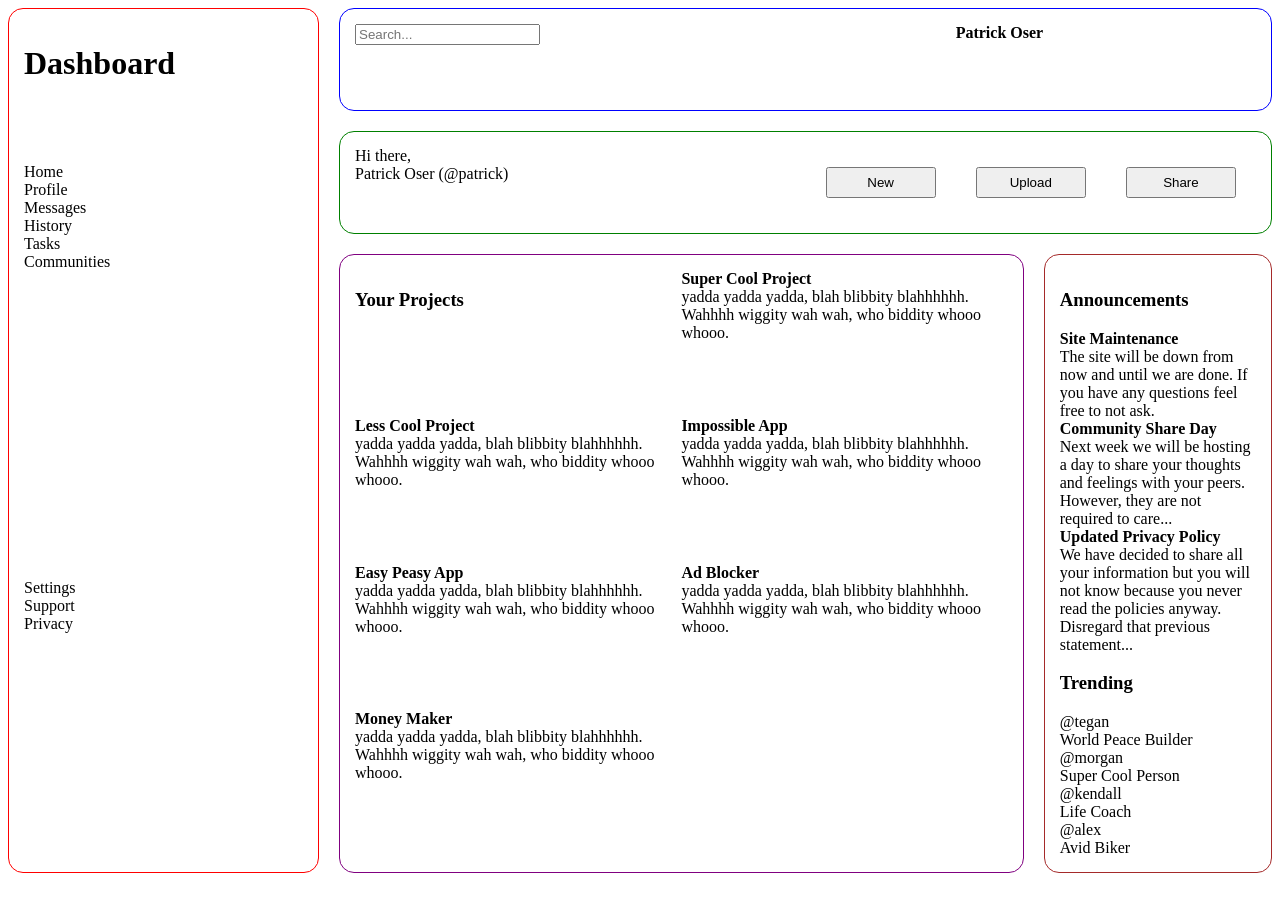
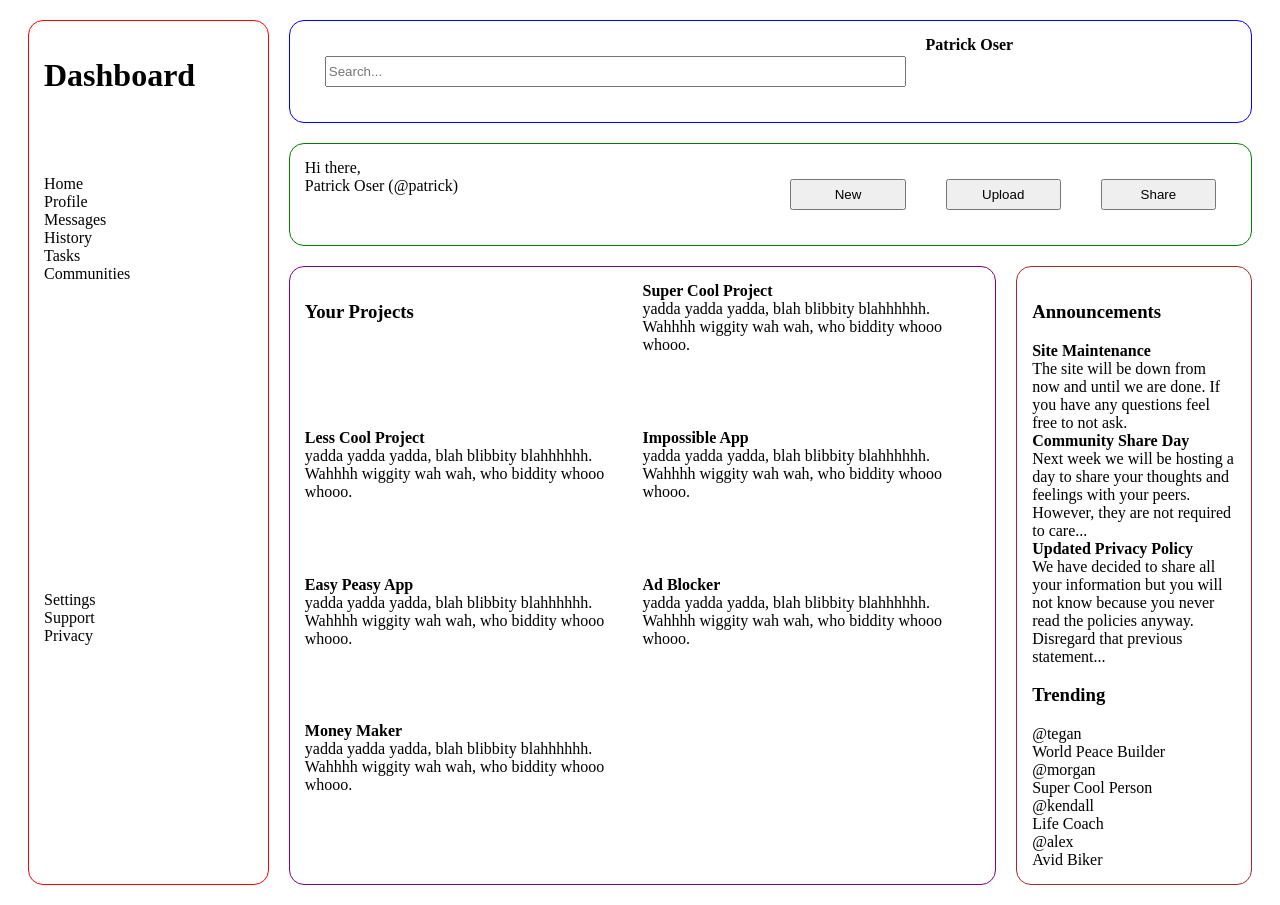
Before and after one commit to TapTapYap/Admin-dasboard, a plain HTML site: page index.html in a window 1280 px wide. Before the commit the page ends 881 px from the top, so only its background shows below. Drawn offline with Linux system fonts and the light colour scheme.

Commit message:
Added flex to left-header box.

```diff
--- a/style.css
+++ b/style.css
@@ -1,8 +1,9 @@
 .container {
     display: grid;
-    grid-template-columns: 1fr 3fr;
+    grid-template-columns: 1fr 4fr;
     grid-template-rows: 1fr 1fr 6fr;
     gap: 20px;
+    margin: 20px;
 }
 
 .container > div {
@@ -21,6 +22,15 @@
     display: grid;
     grid-template-columns: 2fr 1fr;
     border: 1px blue solid;
+}
+
+.left-header {
+    display: flex;
+}
+
+.left-header > input {
+    flex: 1;
+    margin: 20px;
 }
 
 .navbar {
```
